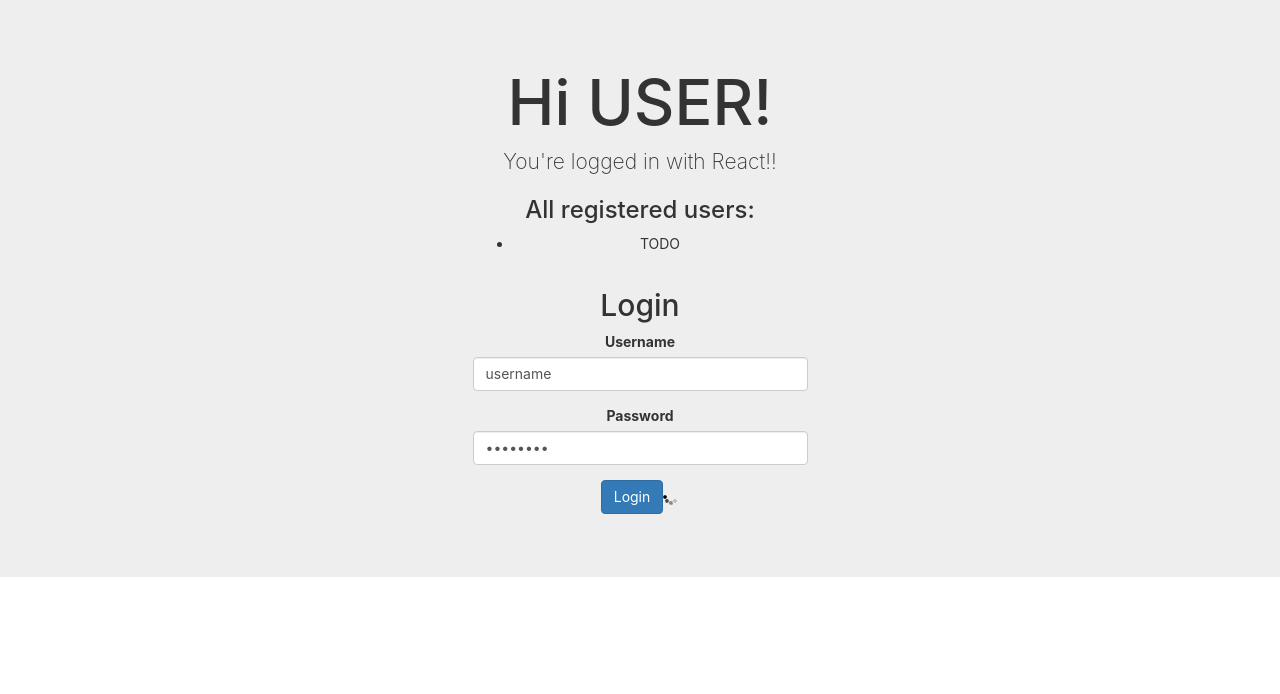
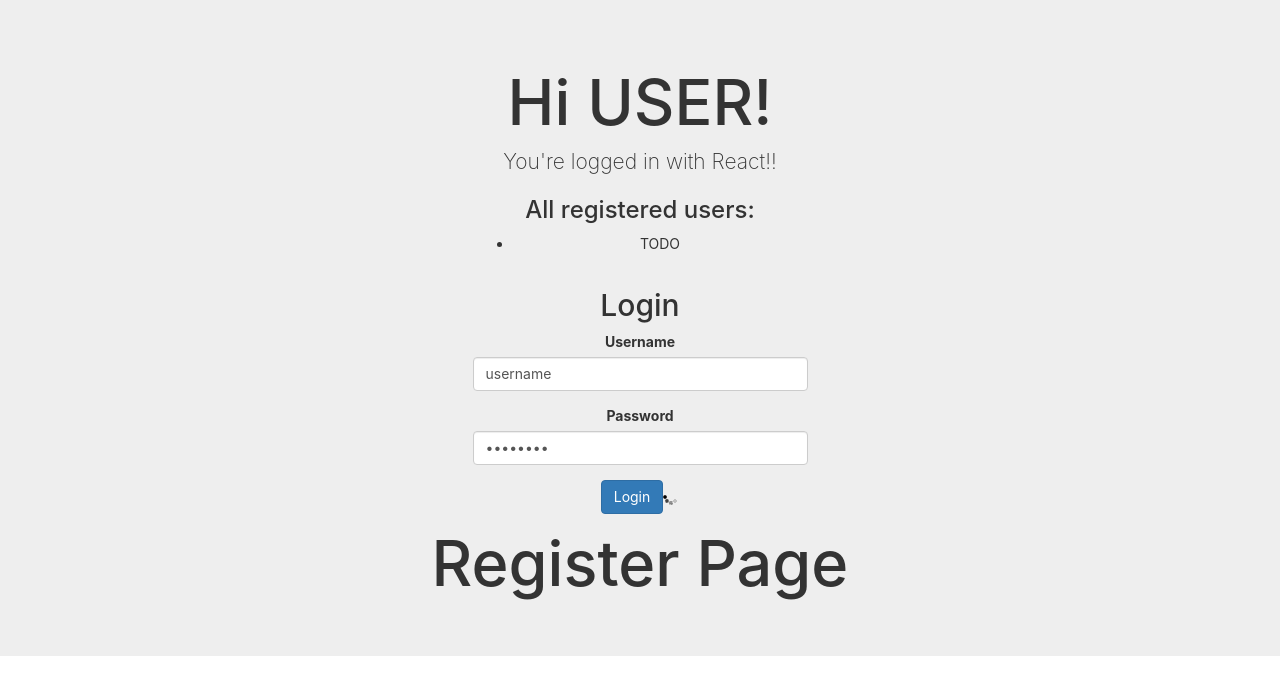
Before and after one commit to tlanders/react-redux-reg-login, a React (Create React App) app: page / in a window 1280 px wide. Shown: the top 694 px of the page. Built offline with nearby package versions, Linux system fonts and the light colour scheme.

Commit message:
start of registration page

```diff
--- a/src/App.js
+++ b/src/App.js
@@ -1,6 +1,7 @@
 import './App.css';
 import HomePage from "./pages/HomePage";
 import LoginPage from "./pages/LoginPage";
+import RegisterPage from "./pages/RegisterPage";
 
 function App() {
   return (
@@ -11,6 +12,7 @@ function App() {
 
             <HomePage/>
             <LoginPage/>
+            <RegisterPage/>
           </div>
         </div>
       </div>
--- /dev/null
+++ b/src/pages/RegisterPage.js
@@ -0,0 +1,9 @@
+import React from "react";
+
+const RegisterPage = () => {
+    return (
+        <h1>Register Page</h1>
+    );
+}
+
+export default RegisterPage;
```
